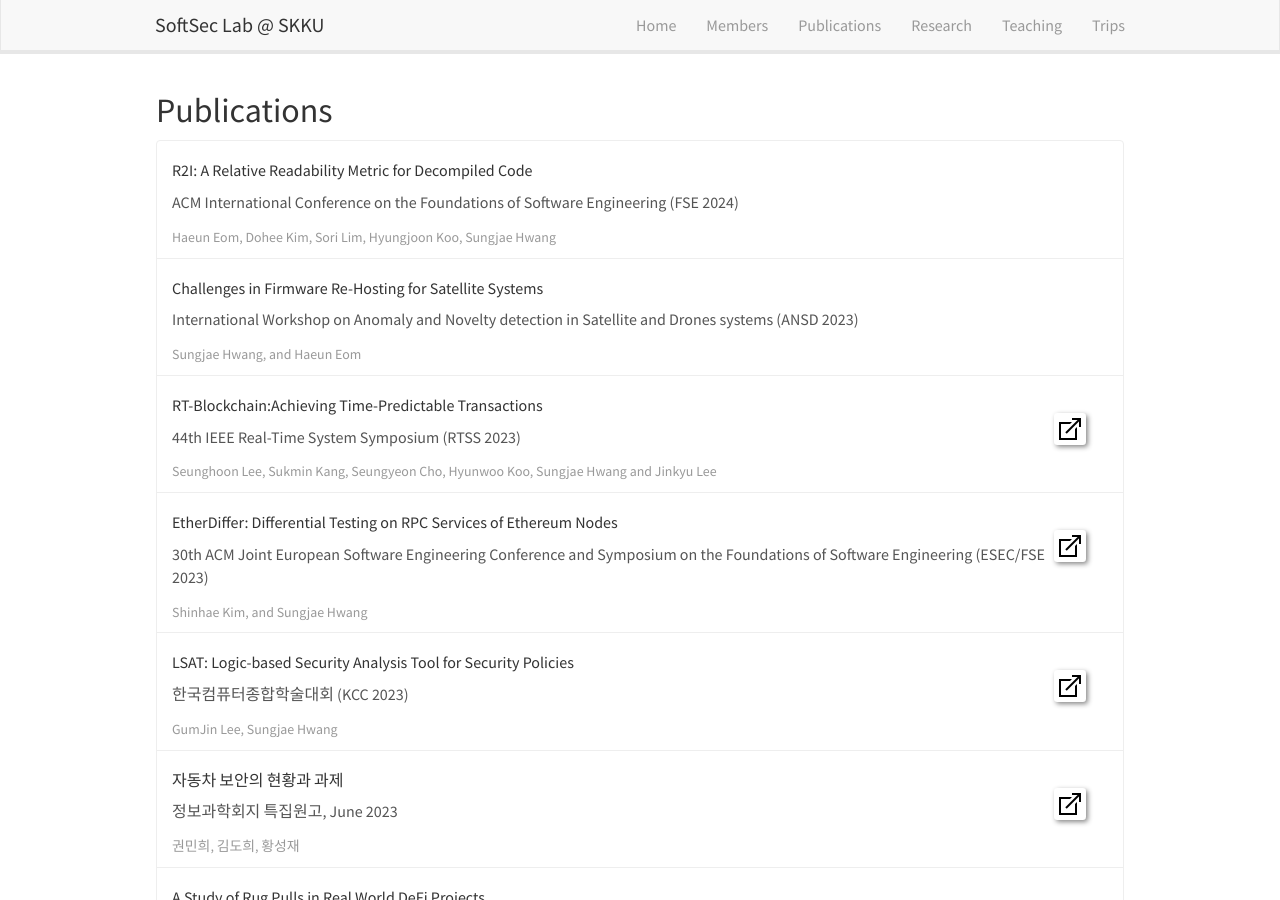
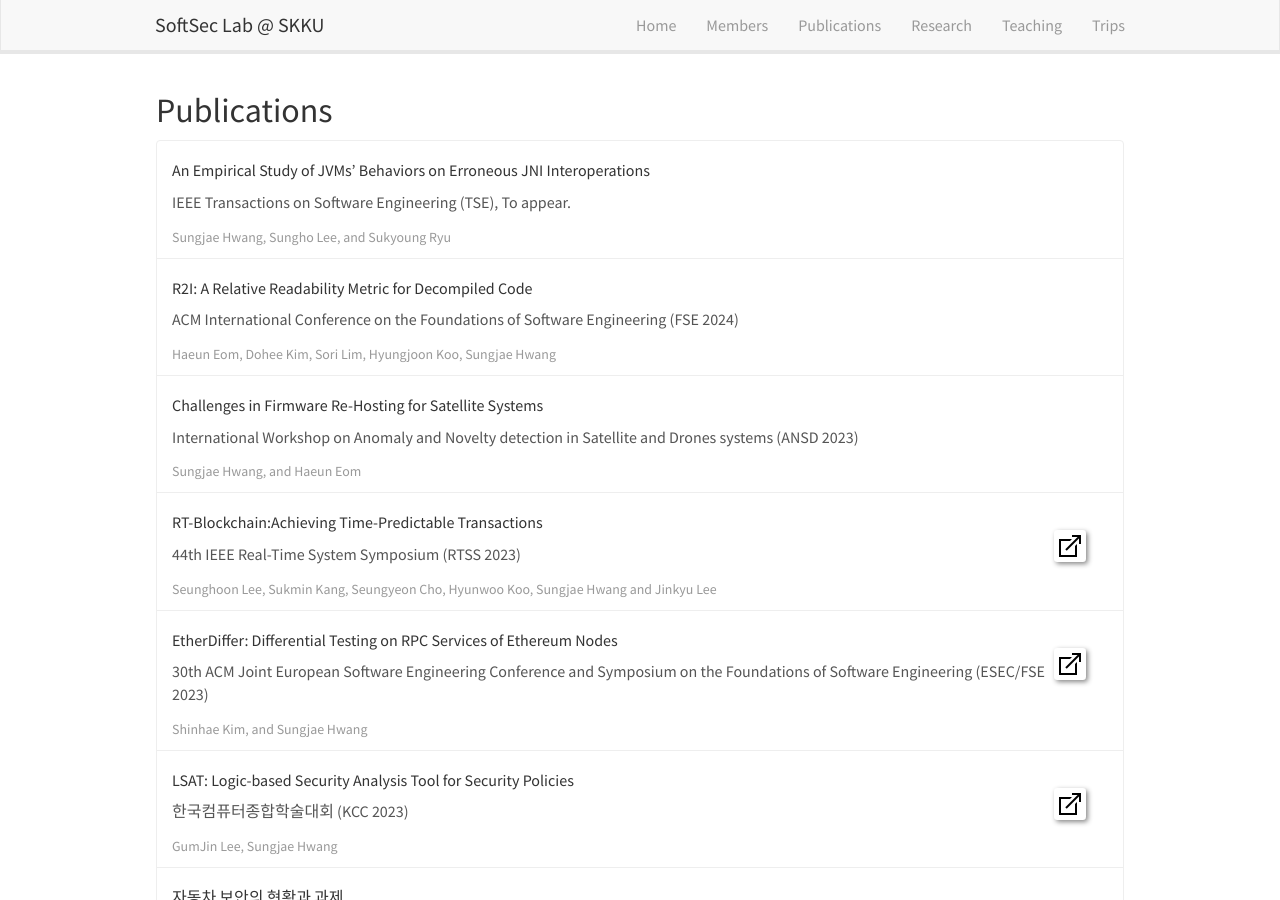
Before and after one commit to softsec-lab/softsec-lab.github.io, a Jekyll site: the page built from _pages/publications.md, in a window 1280 px wide and 900 px high. Built offline with Jekyll 4.4.1, drawn with Linux system fonts in a browser that asks for light colours; nearby versions of some CDN libraries.

Commit message:
Add 'An Empirical Study of JVMs’ Behaviors on Erroneous JNI Interoperations' paper to the publications section

```diff
--- a/_data/publist.yml
+++ b/_data/publist.yml
@@ -1,3 +1,9 @@
+- title: "An Empirical Study of JVMs’ Behaviors on Erroneous JNI Interoperations"
+  authors: Sungjae Hwang, Sungho Lee, and Sukyoung Ryu
+  link:
+    url:
+    display: IEEE Transactions on Software Engineering (TSE), To appear.
+
 - title: "R2I: A Relative Readability Metric for Decompiled Code"
   authors: Haeun Eom, Dohee Kim, Sori Lim, Hyungjoon Koo, Sungjae Hwang
   link:
```
